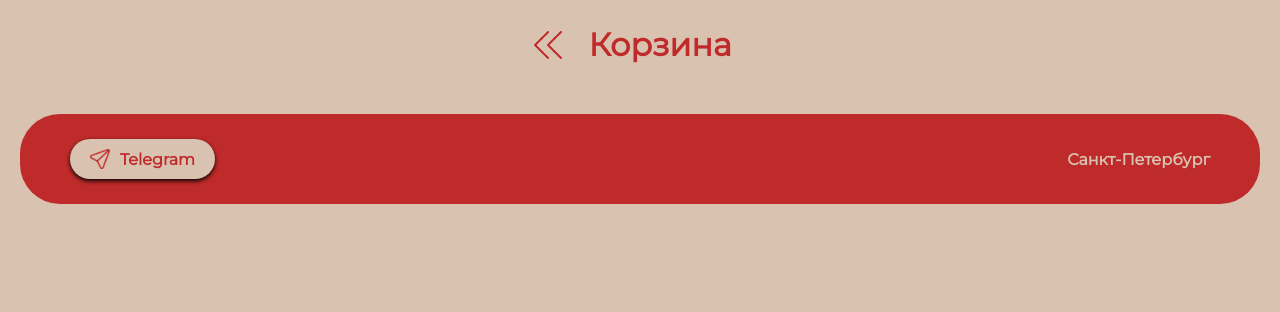
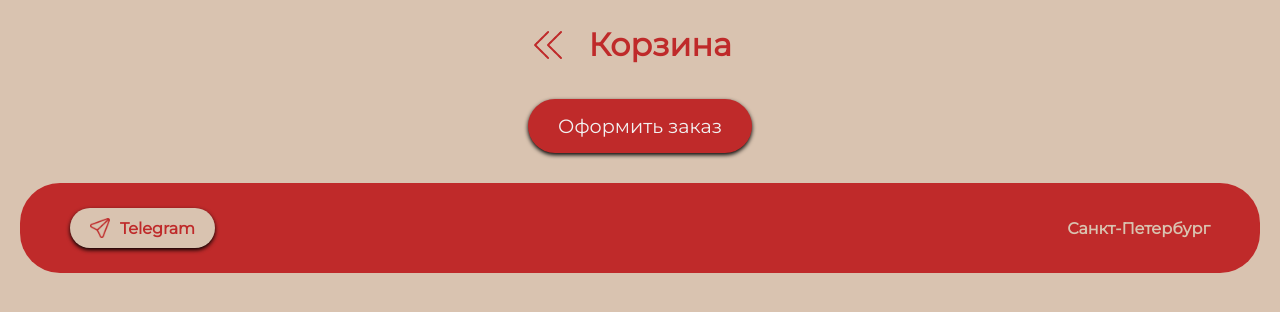
Before and after one commit to ddashikk/CandlesSellingManagement, a Django app: template main_app/templates/page_cart.html in a window 1280 px wide. Shown: the part 110-422 px from the top of the page. Run offline with Django 5.2, Linux system fonts and the light colour scheme; the template is opened without the code that fills it, so the values that code supplies are empty; parts of the project's set-up code (start-up, migrations or seed data) failed here and were passed over.

Commit message:
- Fixed buy button.

```diff
--- a/main_app/templates/page_cart.html
+++ b/main_app/templates/page_cart.html
@@ -40,13 +40,12 @@
             </div>
 
             <!-- Cart grid -->
-            <div class = "grid" id = "cart_items">
-                <!-- Cart item 1 -->
+            <div class = "grid" id = "cart_items"></div>
 
-                <!-- Buy Button -->
-                <!-- <div class = "buy">
-                    <button id = "button_buy">Оформить заказ</button>
-                </div> -->
+            <!-- Buy Button -->
+            <div class = "buy">
+                <button id = "button_buy">Оформить заказ</button>
+            </div>
 
         </section>
 
```
